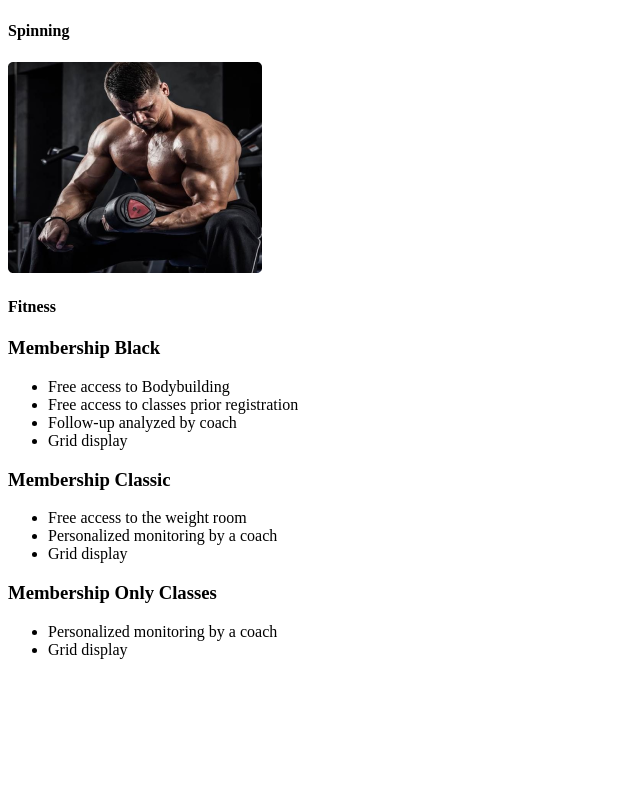
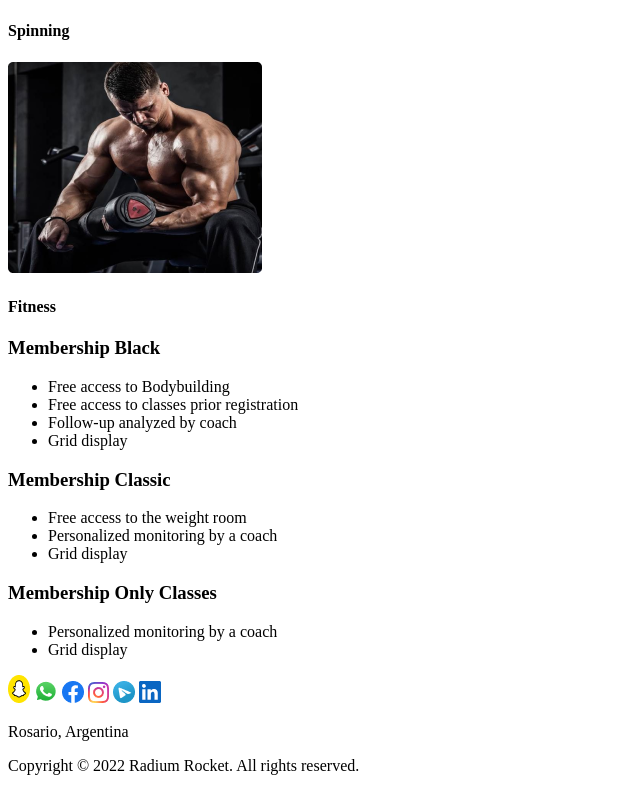
Before and after one commit to fernandofernandezuy/BaSP-M2023, a plain HTML site: page Week-02/index.html in a window 1280 px wide. Shown: the part 2281-3072 px from the top of the page, without its empty margins (0-640 px from the left). Before the commit the page ends 2956 px from the top, so only its background shows below. Drawn offline with Linux system fonts and the light colour scheme.

Commit message:
BaSP-W02-2023: created footer

```diff
--- a/Week-02/index.html
+++ b/Week-02/index.html
@@ -104,5 +104,16 @@
         </ul>
       </section>
     </main>
+
+    <footer>
+        <img src="./img/footer1.png" alt="Snapchat logo">
+        <img src="./img/footer2.png" alt="Whatsapp logo">
+        <img src="./img/footer3.png" alt="Facebook logo">
+        <img src="./img/footer4.png" alt="Instagram logo">
+        <img src="./img/footer5.png" alt="Telegram logo">
+        <img src="./img/footer6.png" alt="LinkedIn logo">
+        <p>Rosario, Argentina</p>
+        <p>Copyright © 2022 Radium Rocket. All rights reserved.</p>
+    </footer>
   </body>
 </html>
```
Also changed, not shown: Week-02/img/footer1.png (added), Week-02/img/footer2.png (added), Week-02/img/footer3.png (added), Week-02/img/footer4.png (added), Week-02/img/footer5.png (added), Week-02/img/footer6.png (added).
